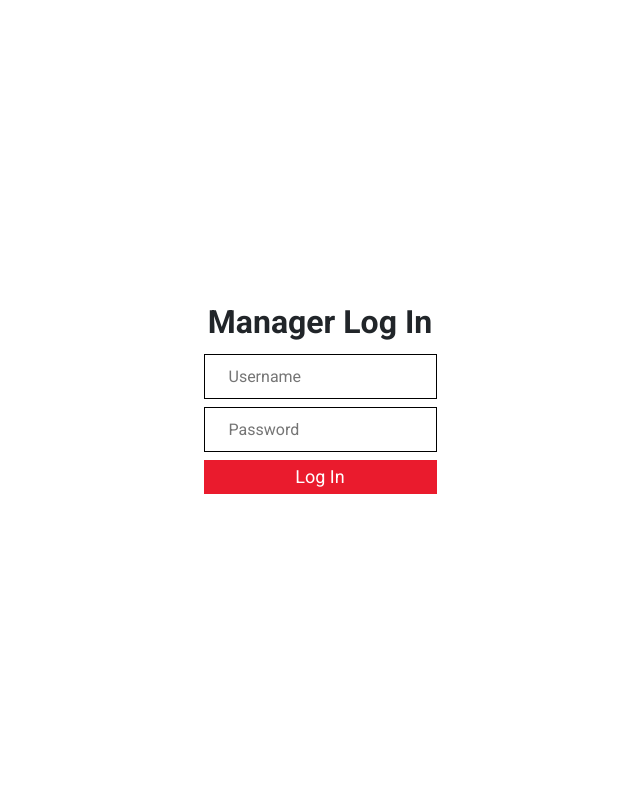
After one commit to iamvusalalakbarov/cars, a PHP site: page /log-in.html in a window 1280 px wide. The commit adds this page. Shown: the whole page, without its empty margins (320-960 px from the left). Run offline with PHP 8.4, Linux system fonts and the light colour scheme; some libraries are stand-ins or nearby versions.

Commit message:
Created Manager Log In page

```diff
--- a/Manager Side/css/style.css
+++ b/Manager Side/css/style.css
@@ -160,6 +160,64 @@ body main {
           justify-content: space-between;
 }
 
+body main.manager-log-in {
+  display: -webkit-box;
+  display: -ms-flexbox;
+  display: flex;
+  -webkit-box-pack: center;
+      -ms-flex-pack: center;
+          justify-content: center;
+  -webkit-box-align: center;
+      -ms-flex-align: center;
+          align-items: center;
+}
+
+body main.manager-log-in form {
+  display: -webkit-box;
+  display: -ms-flexbox;
+  display: flex;
+  -webkit-box-orient: vertical;
+  -webkit-box-direction: normal;
+      -ms-flex-direction: column;
+          flex-direction: column;
+  -webkit-box-pack: center;
+      -ms-flex-pack: center;
+          justify-content: center;
+  -webkit-box-align: center;
+      -ms-flex-align: center;
+          align-items: center;
+}
+
+body main.manager-log-in form h1 {
+  font-weight: bold;
+  font-size: 32px;
+  text-align: center;
+  margin-bottom: 16px;
+}
+
+body main.manager-log-in form input {
+  border: 1px solid #000;
+  padding: 12px 24px;
+  margin-bottom: 8px;
+}
+
+body main.manager-log-in form a {
+  display: -webkit-box;
+  display: -ms-flexbox;
+  display: flex;
+  -webkit-box-pack: center;
+      -ms-flex-pack: center;
+          justify-content: center;
+  -webkit-box-align: center;
+      -ms-flex-align: center;
+          align-items: center;
+  padding: 8px 16px;
+  width: 100%;
+  background: #ea1b2d;
+  color: #fff;
+  font-size: 18px;
+}
+
 body main header {
   height: 60px;
   border-bottom: 1px solid grey;
--- /dev/null
+++ b/Manager Side/log-in.html
@@ -0,0 +1,31 @@
+<!DOCTYPE html>
+<html lang="en">
+
+<head>
+    <meta charset="UTF-8">
+    <meta http-equiv="X-UA-Compatible" content="IE=edge">
+    <meta name="viewport" content="width=device-width, initial-scale=1.0">
+    <title>Cars | Manager Log In</title>
+    <link rel="icon" type="image/x-icon" href="./images/favicon.ico">
+    <link rel="stylesheet" href="https://cdnjs.cloudflare.com/ajax/libs/font-awesome/6.1.1/css/all.min.css" integrity="sha512-KfkfwYDsLkIlwQp6LFnl8zNdLGxu9YAA1QvwINks4PhcElQSvqcyVLLD9aMhXd13uQjoXtEKNosOWaZqXgel0g==" crossorigin="anonymous" referrerpolicy="no-referrer" />
+    <link rel="stylesheet" href="https://cdn.jsdelivr.net/npm/bootstrap@4.3.1/dist/css/bootstrap.min.css" integrity="sha384-ggOyR0iXCbMQv3Xipma34MD+dH/1fQ784/j6cY/iJTQUOhcWr7x9JvoRxT2MZw1T" crossorigin="anonymous">
+    <link rel="stylesheet" href="./css/style.css">
+</head>
+
+<body>
+    <main class="manager-log-in">
+        <form>
+            <h1>Manager Log In</h1>
+
+            <input type="text" placeholder="Username" required>
+            <input type="password" placeholder="Password" required>
+
+            <a href="index.html">Log In</a>
+        </form>
+    </main>
+</body>
+
+</html>
+</body>
+
+</html>
--- a/Manager Side/scss/style.scss
+++ b/Manager Side/scss/style.scss
@@ -143,6 +143,43 @@ body {
 		flex-direction: column;
 		justify-content: space-between;
 
+		&.manager-log-in {
+			display: flex;
+			justify-content: center;
+			align-items: center;
+
+			form {
+				display: flex;
+				flex-direction: column;
+				justify-content: center;
+				align-items: center;
+
+				h1 {
+					font-weight: bold;
+					font-size: 32px;
+					text-align: center;
+					margin-bottom: 16px;
+				}
+
+				input {
+					border: 1px solid #000;
+					padding: 12px 24px;
+					margin-bottom: 8px;
+				}
+
+				a {
+					display: flex;
+					justify-content: center;
+					align-items: center;
+					padding: 8px 16px;
+					width: 100%;
+					background: $bg-color;
+					color: #fff;
+					font-size: 18px;
+				}
+			}
+		}
+
 		header {
 			height: 60px;
 			border-bottom: 1px solid grey;
```
Also changed, not shown: 1 other file.
